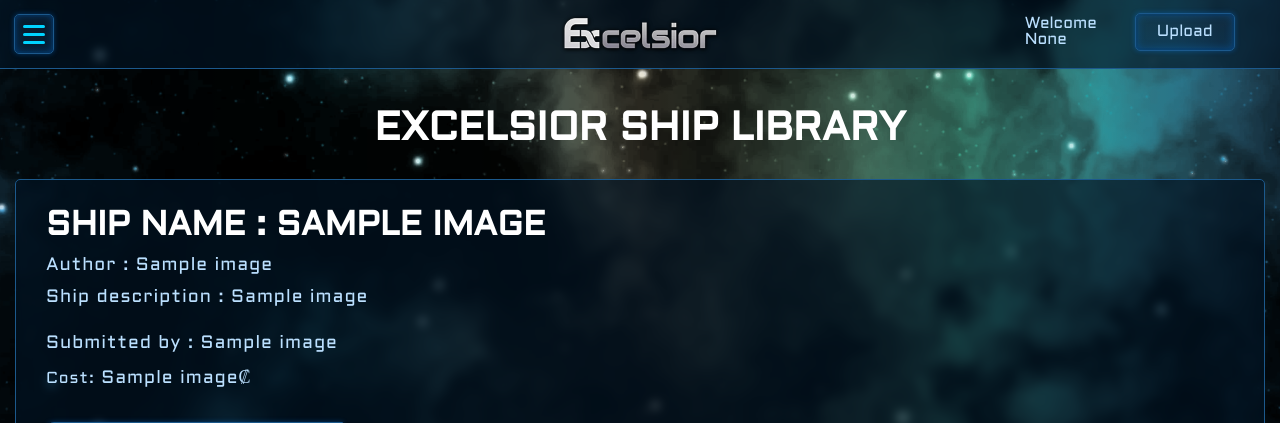
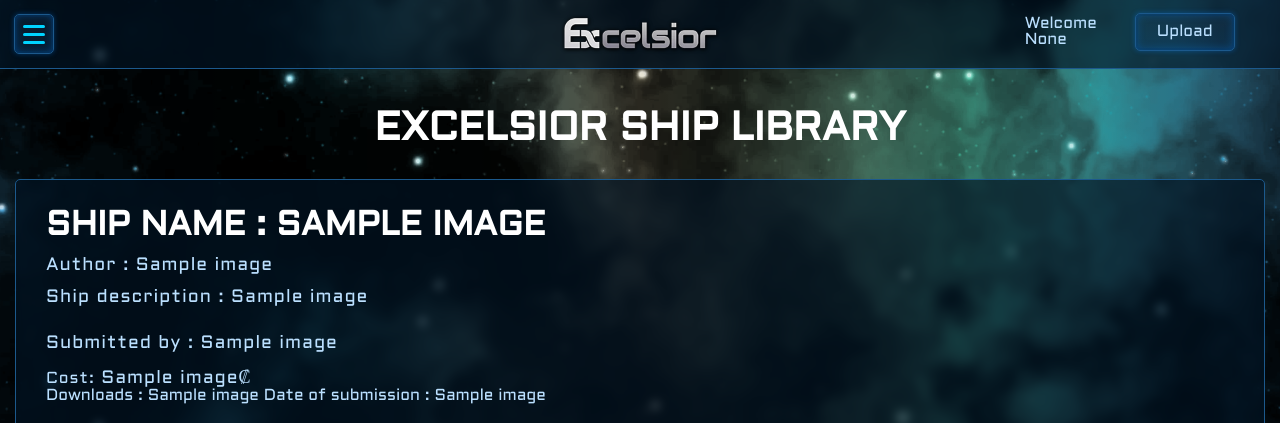
Before and after one commit to franklin050187/cosmo, a FastAPI app: page /ship/1 in a window 1280 px wide. Shown: the top 423 px of the page. Run offline with FastAPI, Linux system fonts and the light colour scheme; a database or web service that is not in the repository returns one stand-in record (values such as "Sample title"); some libraries are stand-ins or nearby versions.

Commit message:
date added

```diff
--- a/templates/ship.html
+++ b/templates/ship.html
@@ -35,6 +35,8 @@
                     <p></p>
                     <p class="data">Submitted by : {{ image[3] }}</p>
                     <p class="data credits"><span>Cost:</span> {{ image[7] }}₡</p>
+                    <span class="data" ><span>Downloads :</span> {{ image[62] }}</span>
+                    <span class="data" ><span>Date of submission :</span> {{ image[63] }}</span>
 
                 </div>
             </div>
```
